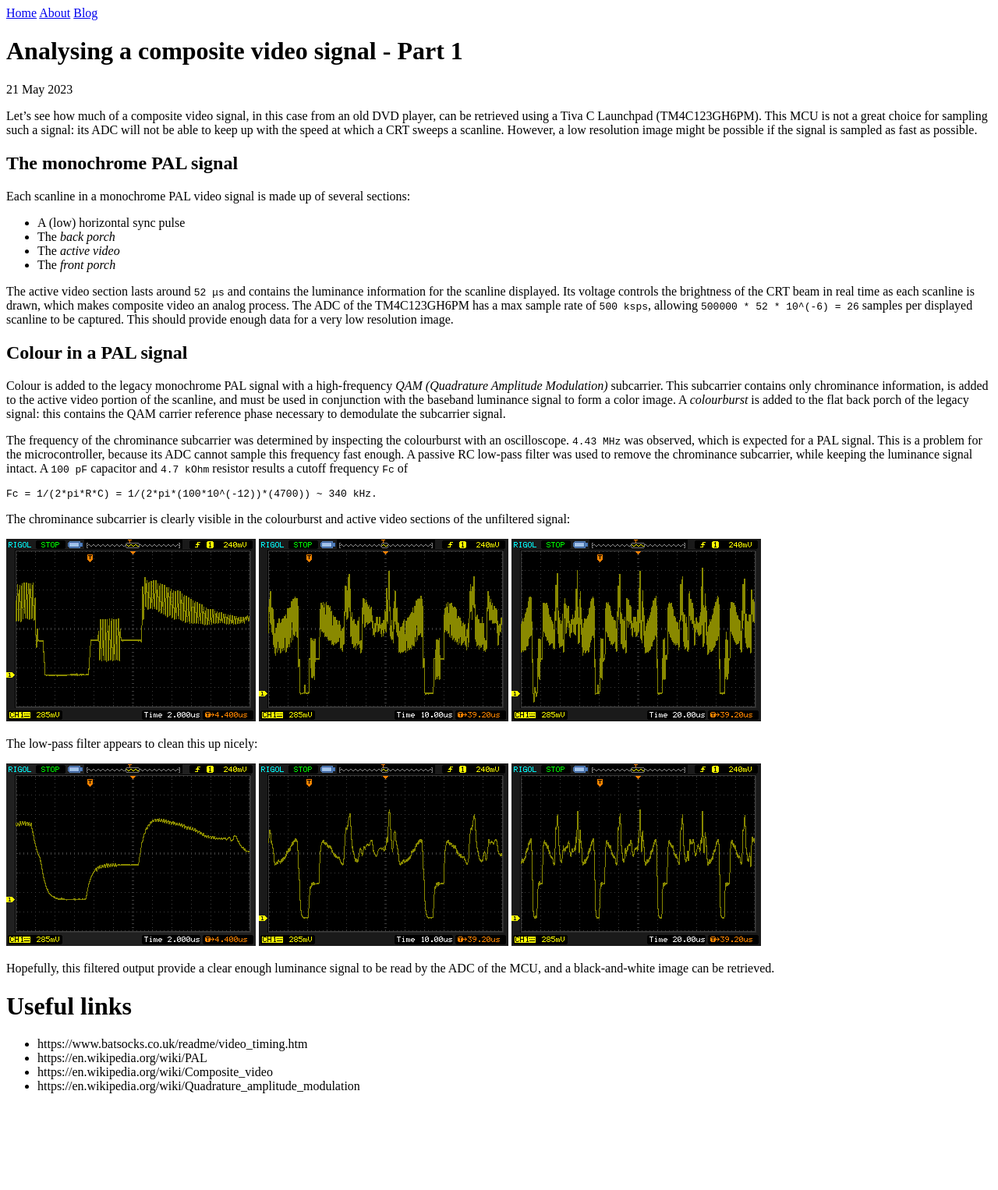
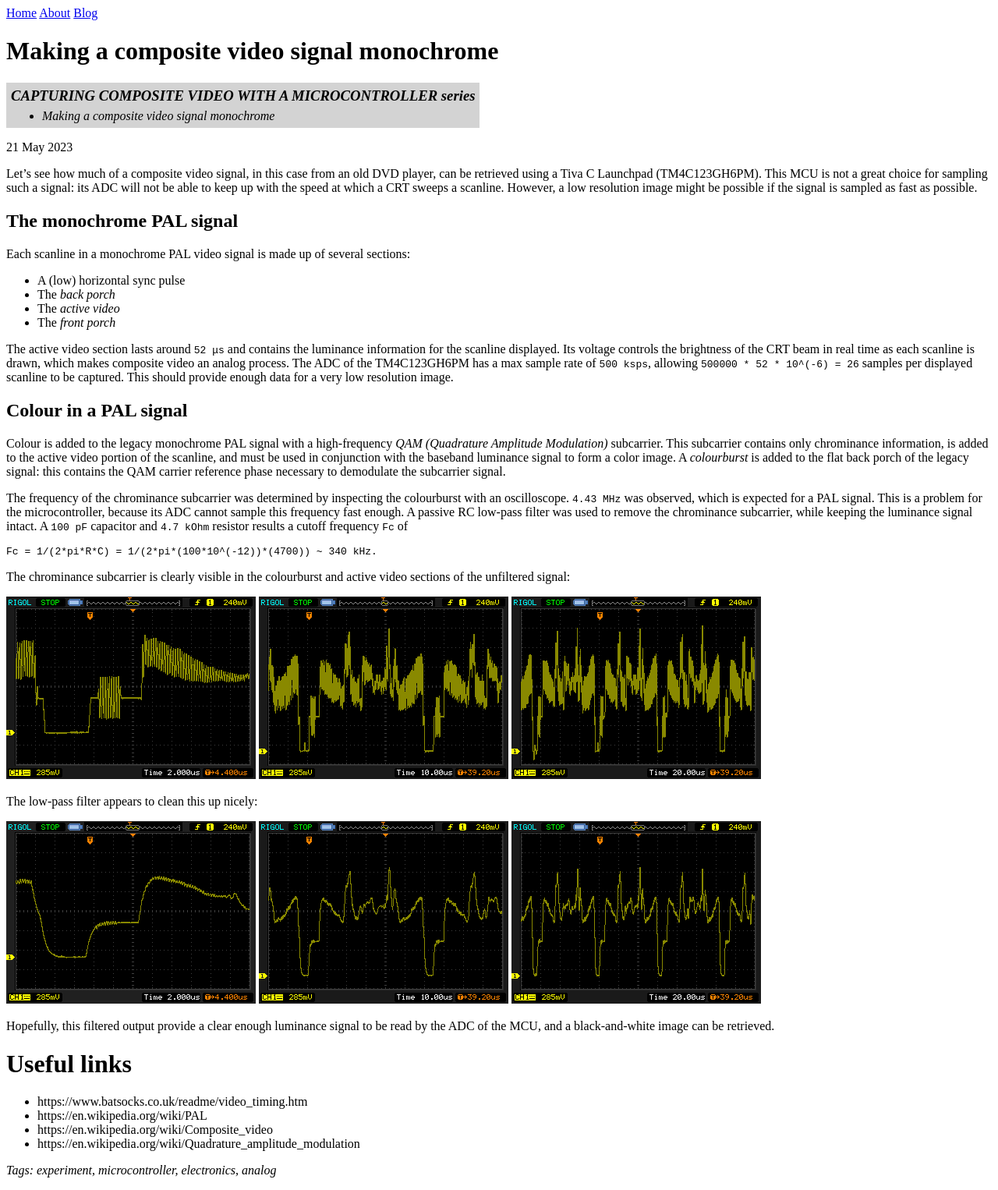
Before and after one commit to tysonliddell/blog, a Jekyll site: the page built from _posts/2023-05-21-composite-video-experiment-part-1.md, in a window 1280 px wide. Shown: the whole page at 78% size. Built offline with Jekyll 4.4.1, drawn with Linux system fonts in a browser that asks for light colours; before the commit the page ends 1418 px from its top, so only the background shows below that.

Commit message:
Add series groupings and tags to posts.

```diff
--- /dev/null
+++ b/_includes/series_links.html
@@ -0,0 +1,15 @@
+{% if page.series_title %}
+<div class="series-links">
+<h3>{{ page.series_title | upcase }} series</h3>
+{% assign posts = site.posts | where: "series_title", page.series_title | sort: 'date' %}
+<ul>
+{% for post in posts %}
+  {% if post.title == page.title %}
+    <li>{{ post.title }}</li>
+  {% else %}
+    <li><a href="{{ post.url | relative_url }}">{{ post.title }}</a></li>
+  {% endif %}
+{% endfor %}
+</ul>
+</div>
+{% endif %}
--- /dev/null
+++ b/_includes/tags.html
@@ -0,0 +1 @@
+<p><i>Tags: {{ page.tags | join: ", " }}</i></p>
--- a/_layouts/post.html
+++ b/_layouts/post.html
@@ -1,7 +1,14 @@
 ---
 layout: default
 ---
-<h1> {{ page.title }}</h1>
+<h1>{{ page.title }}</h1>
+
+{% if page.series_title %}
+  {% include series_links.html %}
+{% endif %}
+
 <p>{{ page.date | date_to_string }}</p>
 
 {{ content }}
+
+{% include tags.html %}
--- a/_posts/2023-05-21-composite-video-experiment-part-1.md
+++ b/_posts/2023-05-21-composite-video-experiment-part-1.md
@@ -1,7 +1,10 @@
 ---
 layout: post
 author: tyson
-title: Analysing a composite video signal - Part 1
+title: Making a composite video signal monochrome
+tags: experiment microcontroller electronics analog
+
+series_title: Capturing composite video with a microcontroller
 ---
 Let's see how much of a composite video signal, in this case from an old DVD player, can be retrieved using a Tiva C Launchpad (TM4C123GH6PM). This MCU is not a great choice for sampling such a signal: its ADC will not be able to keep up with the speed at which a CRT sweeps a scanline. However, a low resolution image might be possible if the signal is sampled as fast as possible.
 
--- a/_sass/main.scss
+++ b/_sass/main.scss
@@ -1,3 +1,25 @@
 .current {
     color: green;
 }
+
+.series-links {
+    font-style: italic;
+
+    background-color: lightgray;
+    display: inline-block;
+
+    :first-child {
+        margin-top: 0px;
+    }
+    :last-child {
+        margin-bottom: 0px;
+    }
+    padding: 6px;
+
+    h3 {
+        margin-bottom: 6px;
+    }
+    ul {
+        margin-top: 0px;
+    }
+}
```
Also changed, not shown: _drafts/composite-video-experiment-part-2.md (added, +10 -0 lines).
